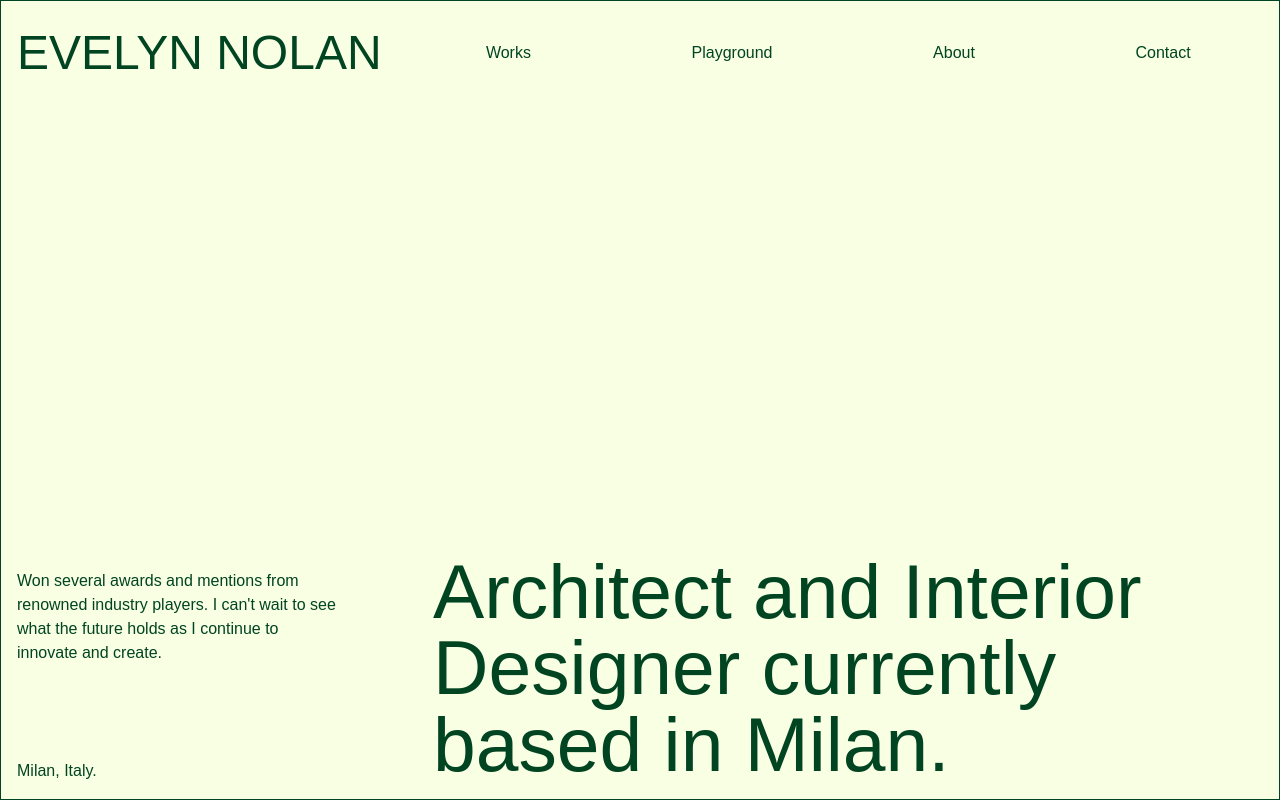
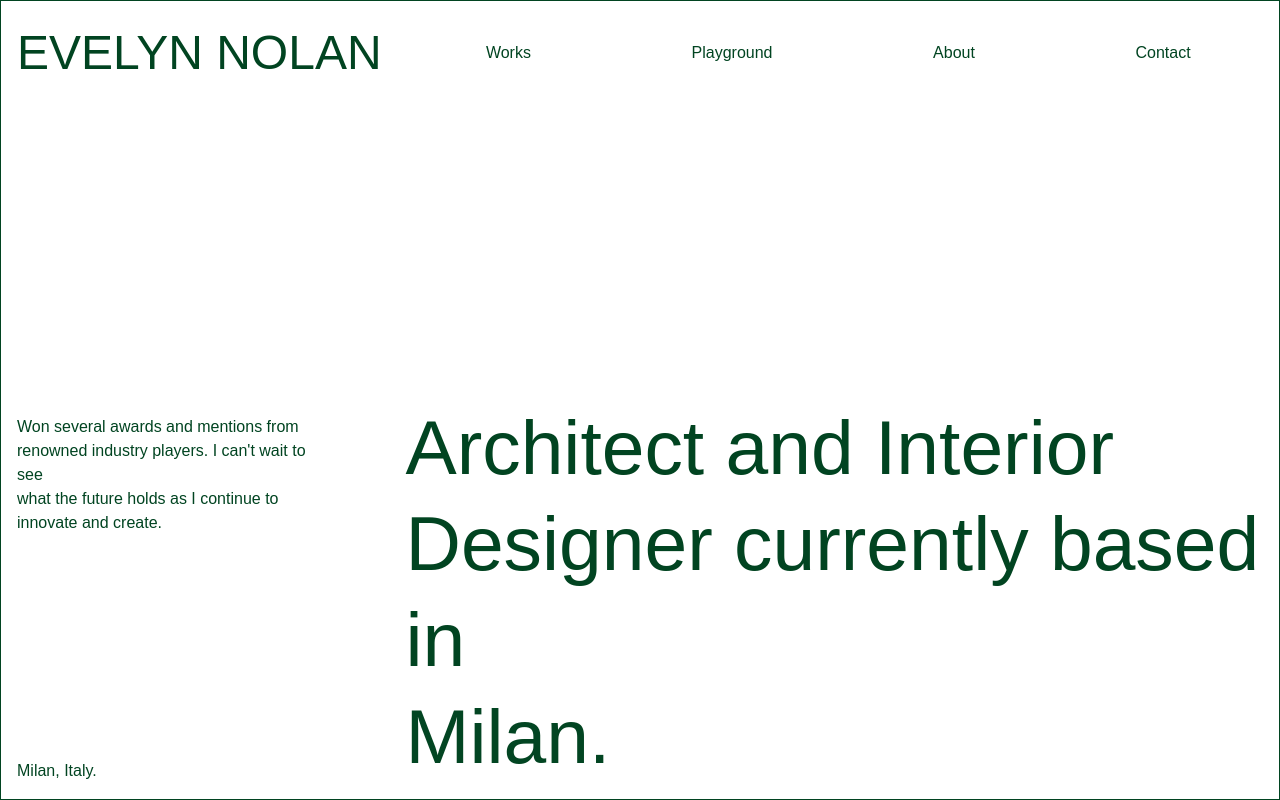
Before and after one commit to i-am-feyi/bello-intro-loader, a Next.js app: page / in a window 1280 px wide. Built offline with nearby package versions, Linux system fonts and the light colour scheme.

Commit message:
feat: Implement hero section animation

```diff
--- a/components/hero/hero.css
+++ b/components/hero/hero.css
@@ -1,6 +1,6 @@
 .hero {
   position: relative;
-  background-color: var(--background);
+  background-color: #fff;
   color: var(--foreground);
   height: 100svh;
   width: 100%;
@@ -39,5 +39,5 @@
 
 .hero-content h1 {
   font-size: 6vw;
-  line-height: 1;
+  line-height: 1.25em;
 }
--- a/components/hero/page.tsx
+++ b/components/hero/page.tsx
@@ -13,8 +13,40 @@ gsap.registerPlugin(CustomEase, SplitText);
 CustomEase.create("hop", "0.9, 0, 0.1, 1");
 
 const Hero = () => {
+  const scope = useRef(null);
+
+  useGSAP(
+    () => {
+      if (!scope.current) return;
+
+      const splitTexts = SplitText.create("p, h1, a, .logo", {
+        type: "lines",
+        linesClass: "line",
+        mask: "lines",
+      });
+
+      console.log(splitTexts);
+
+      gsap.set(".line", {
+        y: "100%",
+        opacity: 0,
+      });
+
+      const tl = gsap.timeline();
+
+      tl.to(".line", {
+        y: 0,
+        opacity: 1,
+        stagger: 0.05,
+        duration: 1,
+        ease: "hop",
+        delay: 4,
+      });
+    },
+    { scope },
+  );
   return (
-    <div className="hero border">
+    <div className="hero border" ref={scope}>
       <div className="nav">
         <div className="logo">EVELYN NOLAN</div>
         <div className="links">
```
